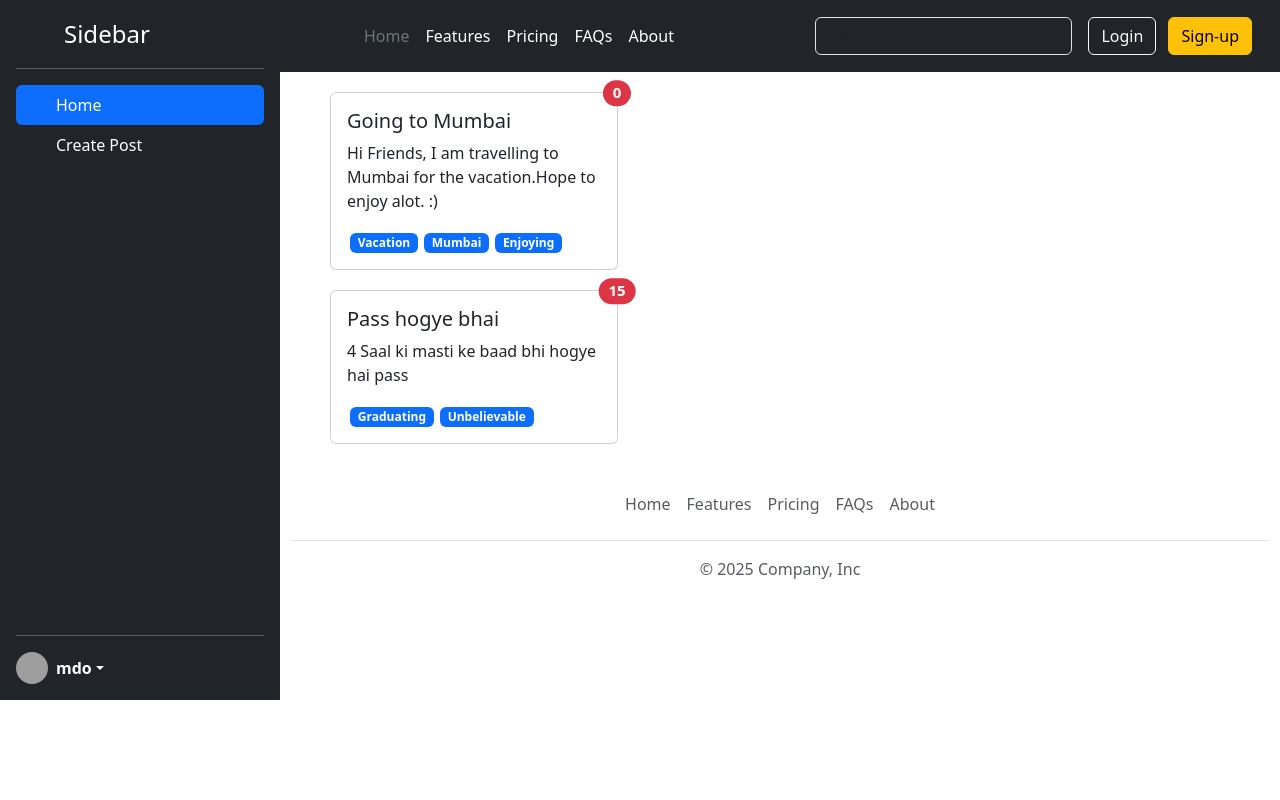
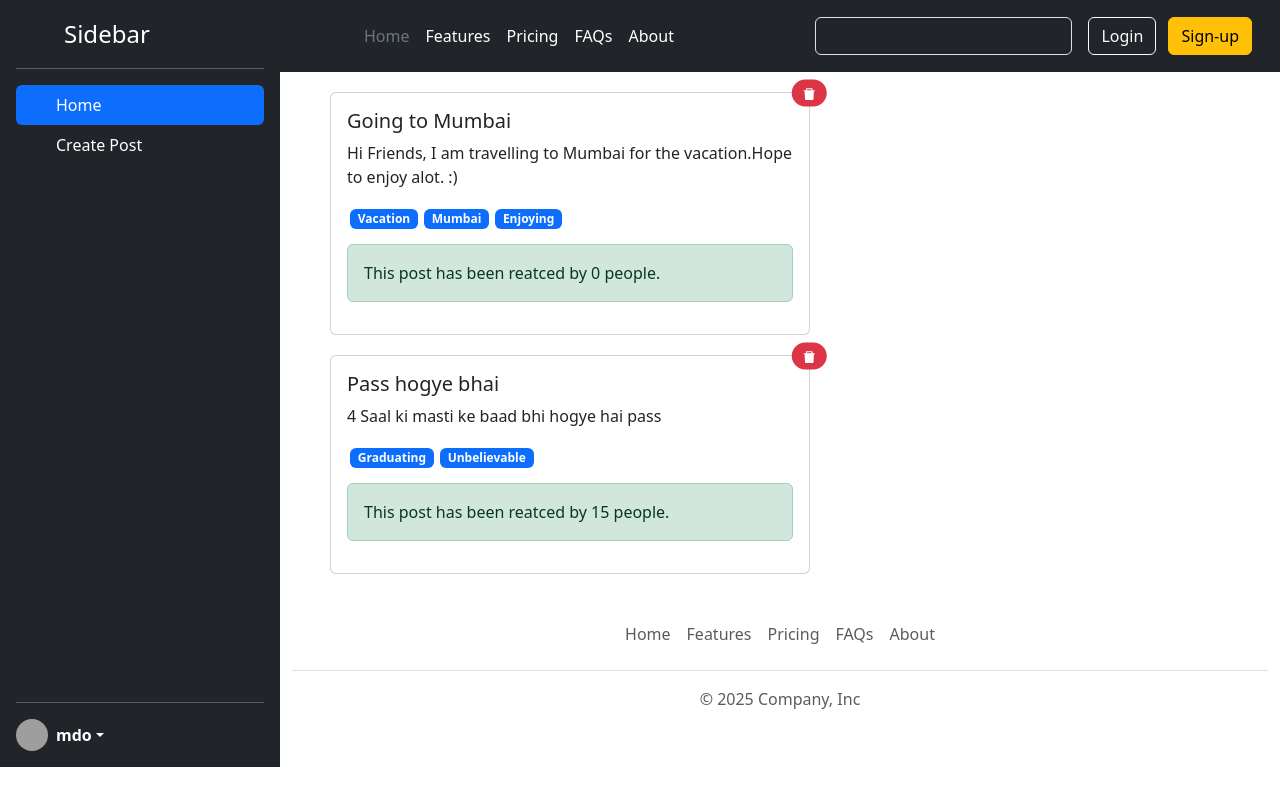
Before and after one commit to BhavikaBajaj/react-projects, a React (Vite) app in the folder social-media/: page / in a window 1280 px wide. Built offline with nearby package versions, Linux system fonts and the light colour scheme; grey boxes are pictures that could not be loaded.

Commit message:
Adding delete post functionality

```diff
--- a/social-media/src/App.css
+++ b/social-media/src/App.css
@@ -11,8 +11,13 @@
 
 .post-card {
   margin: 20px 50px;
+  width: 30rem;
 }
 
 .hashtag {
   margin: 0px 3px;
 }
+.reactions {
+  width: 100%;
+  margin: 15px 0 0 0;
+}
--- a/social-media/src/components/Post.jsx
+++ b/social-media/src/components/Post.jsx
@@ -1,17 +1,30 @@
+import { useContext } from "react";
+import { AiFillDelete } from "react-icons/ai";
+import { PostList as PostListData } from "../store/post-list-store";
+
 const Post = ({ post }) => {
+  const { deletePost } = useContext(PostListData);
   return (
-    <div className="card post-card" style={{ width: "18rem" }}>
+    <div className="card post-card">
       <div className="card-body">
         <h5 className="card-title">
           {post.title}
-          <span className="position-absolute top-0 start-100 translate-middle badge rounded-pill bg-danger">
-            {post.reactions}
+          <span
+            className="position-absolute top-0 start-100 translate-middle badge rounded-pill bg-danger"
+            onClick={() => deletePost(post.id)}
+          >
+            <AiFillDelete />
           </span>
         </h5>
         <p className="card-text">{post.body}</p>
         {post.tags.map((tag) => (
-          <span className="badge text-bg-primary hashtag">{tag}</span>
+          <span key={tag} className="badge text-bg-primary hashtag">
+            {tag}
+          </span>
         ))}
+        <div className="alert alert-success reactions" role="alert">
+          This post has been reatced by {post.reactions} people.
+        </div>
       </div>
     </div>
   );
--- a/social-media/src/store/post-list-store.jsx
+++ b/social-media/src/store/post-list-store.jsx
@@ -7,7 +7,13 @@ export const PostList = createContext({
 });
 
 const postListReducer = (currentPostList, action) => {
-  return currentPostList;
+  let newPostList = currentPostList;
+  if (action.type === "DELETE_POST") {
+    newPostList = currentPostList.filter(
+      (post) => post.id !== action.payload.postId
+    );
+  }
+  return newPostList;
 };
 const PostListProvider = ({ children }) => {
   const [postList, dispatchPostList] = useReducer(
@@ -17,7 +23,15 @@ const PostListProvider = ({ children }) => {
 
   const addPost = () => {};
 
-  const deletePost = () => {};
+  const deletePost = (postId) => {
+    console.log(`Delete post called for: ${postId}`);
+    dispatchPostList({
+      type: "DELETE_POST",
+      payload: {
+        postId: postId,
+      },
+    });
+  };
 
   return (
     <PostList.Provider
```
